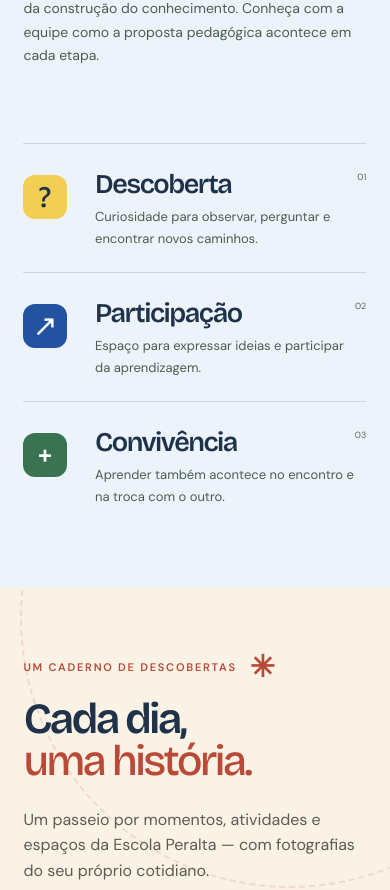
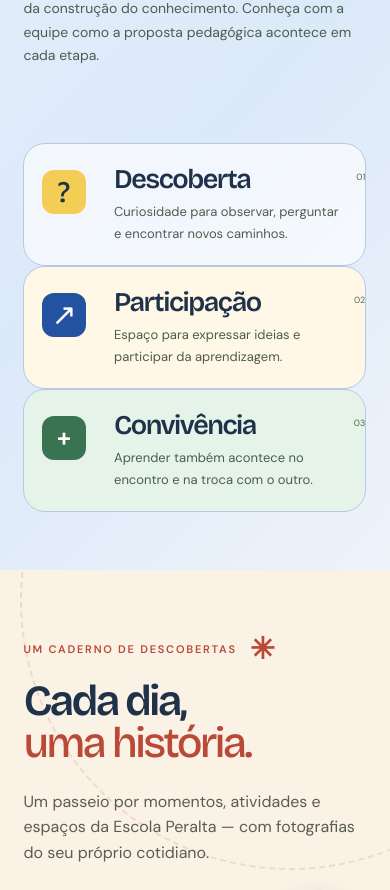
Before and after one commit to DevMurilo0/escola-peralta, a React (Vite) app: page / in a window 390 px wide. Shown: the part 2431-3321 px from the top of the page. Built offline with nearby package versions, Linux system fonts and the light colour scheme; no server answers.

Commit message:
style(institucional): aprimora aprendizagem e galeria com identidade editorial

```diff
--- a/src/styles/peralta-caderno.css
+++ b/src/styles/peralta-caderno.css
@@ -260,3 +260,44 @@
   .institutional .peralta-caderno-small-photo{animation:none;}
   .institutional .peralta-hero-mini img{transition:none;}
 }
+
+/* Refinamento das seções existentes: grafismos têm relação com descoberta, não são UI decorativa genérica. */
+.institutional .learning-section {
+  position:relative; isolation:isolate;
+  background:linear-gradient(134deg,#e5effb 0%,#dce9f9 50%,#eef3fa 100%);
+}
+.institutional .learning-section::after {
+  content:"✳";position:absolute;right:2.5%;top:7%;pointer-events:none;
+  color:rgba(35,83,160,.085);font:400 clamp(160px,23vw,320px)/1 Georgia,serif;
+  transform:rotate(8deg);z-index:-1;
+}
+.institutional .learning-concepts article {
+  padding:30px 26px 34px;min-width:0;border:1px solid #b6c9e2;
+  background:rgba(255,255,255,.63);border-radius:22px;
+  transition:transform .28s var(--peralta-ease),box-shadow .28s ease,background .28s ease;
+}
+.institutional .learning-concepts article:nth-child(2){background:#fff8e7;}
+.institutional .learning-concepts article:nth-child(3){background:#e5f3e8;}
+@media (hover:hover) and (pointer:fine){
+  .institutional .learning-concepts article:hover{
+    transform:translateY(-7px);box-shadow:0 15px 40px rgba(34,65,91,.09);
+  }
+}
+.institutional .life-rail figure .photo-frame {overflow:hidden;}
+.institutional .life-rail figure img {transition:transform .65s var(--peralta-ease);}
+@media (hover:hover) and (pointer:fine){
+ .institutional .life-rail figure:hover img {transform:scale(1.035);}
+}
+.institutional .instagram-invitation{position:relative;}
+.institutional .instagram-invitation::before {
+  content:"";position:absolute;left:50%;top:50%;width:12px;height:12px;
+  background:var(--peralta-butter);border-radius:50%;transform:translate(-50%,-50%);pointer-events:none;
+}
+@media(max-width:700px){
+ .institutional .learning-concepts article{padding:21px 18px;}
+ .institutional .instagram-invitation::before{display:none;}
+}
+@media(prefers-reduced-motion:reduce){
+ .institutional .learning-concepts article,
+ .institutional .life-rail figure img {transition:none!important;}
+}
```
